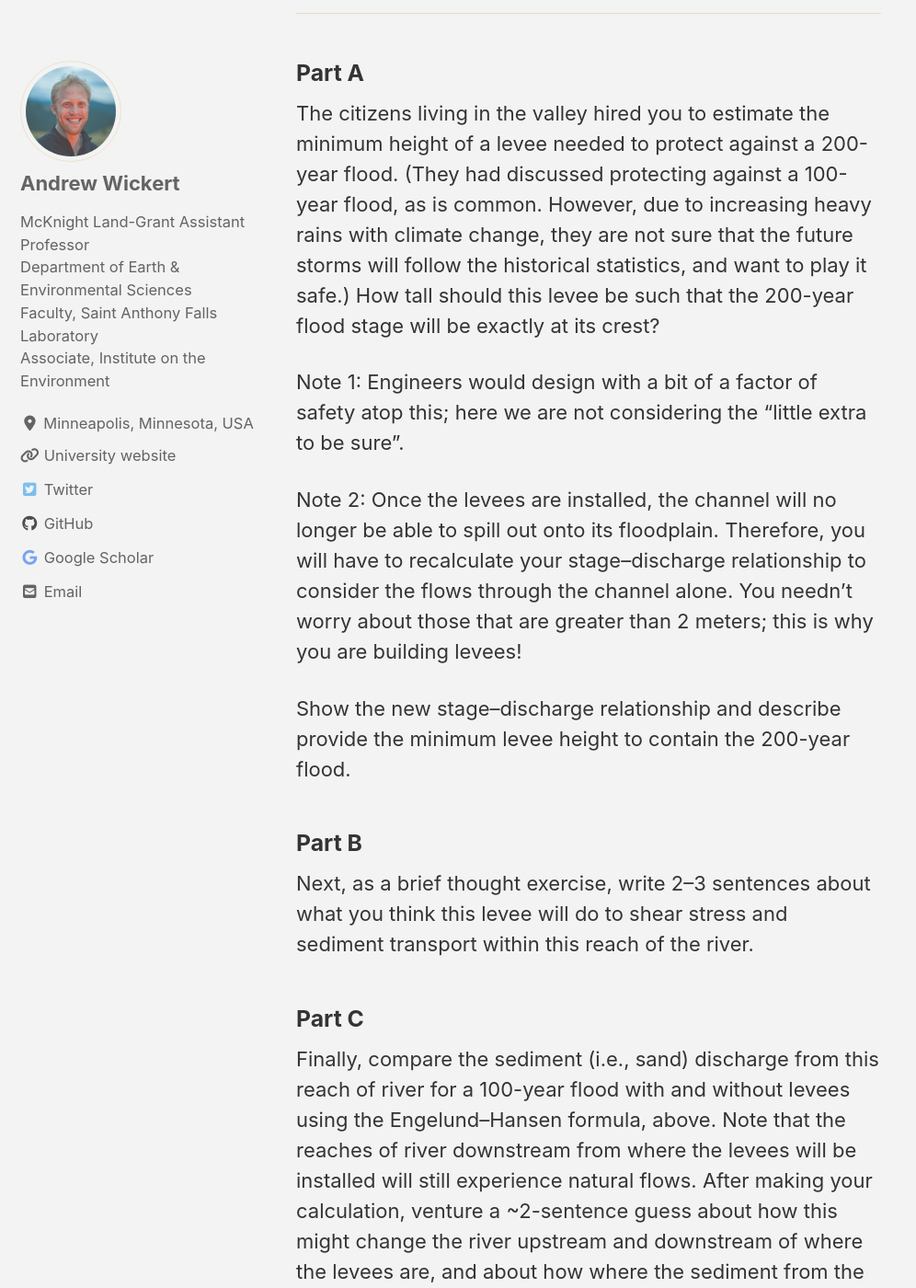
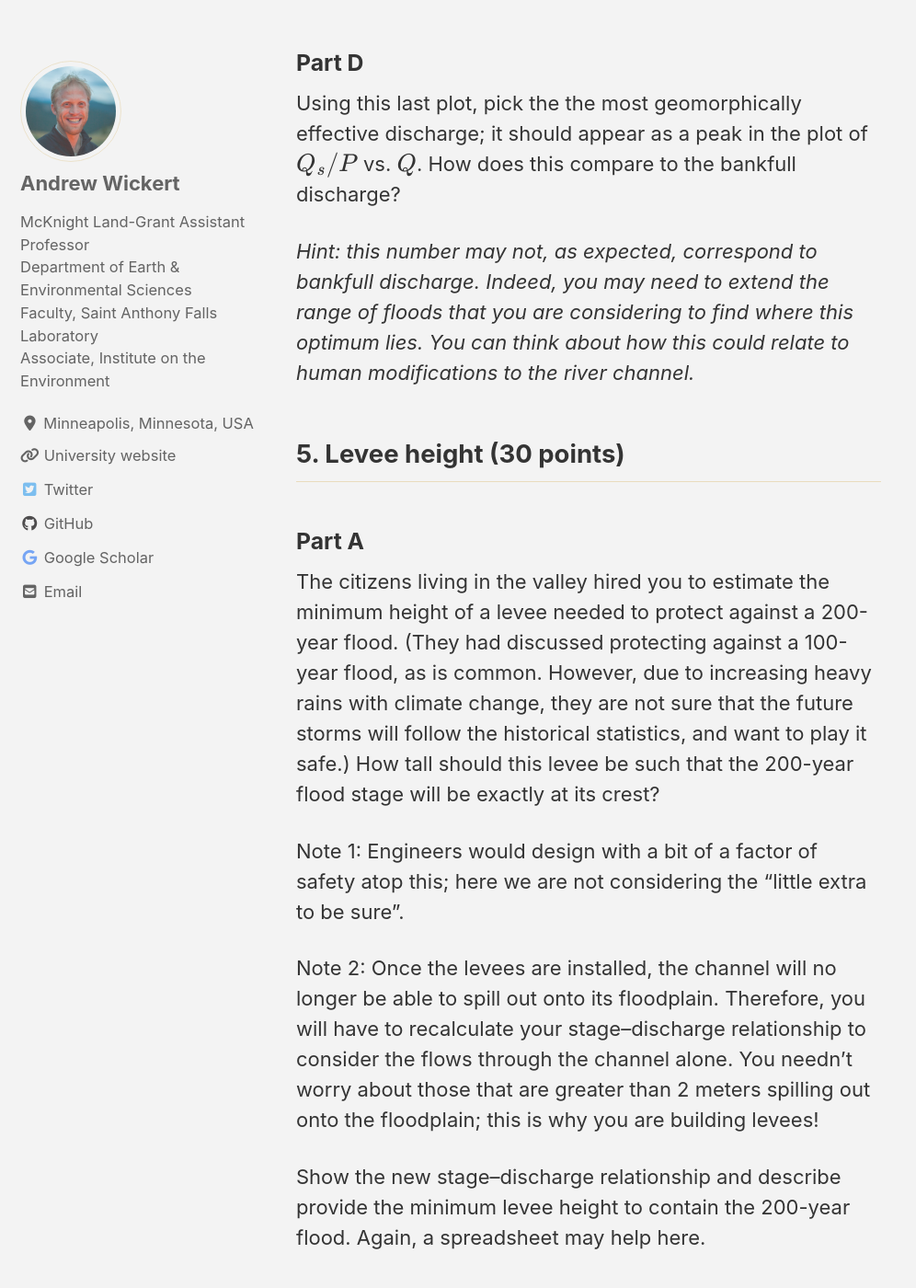
Before and after one commit to GeomorphOnline/GeomorphOnline.github.io, a Jekyll site: the page built from lessons/_hydraulics/pset_rating_curves.md, in a window 1280 px wide and 1400 px high, scrolled down 10332 px. Shown: the whole window at 92% size, without its empty margins (0-996 px from the left). Built offline with Jekyll 4.4.1, drawn with Linux system fonts in a browser that asks for light colours; cached includes are drawn as plain includes; nearby versions of some CDN libraries; formulas are drawn with MathJax 3; some of the changed text lies outside the part shown.

Commit message:
New Q-h; Geomorphically eff. discharge hint; levee height wording fix

```diff
--- a/lessons/_hydraulics/pset_rating_curves.md
+++ b/lessons/_hydraulics/pset_rating_curves.md
@@ -133,6 +133,10 @@
 
 where $$P_R$$ indicates the *return period* of that flood in years.
 
+**NOTE: THE ABOVE EQUATION GIVES AN UNREALISTIC HYDROLOGY. IF YOU HAVE ALREADY USED IT, DON'T WORRY; YOU WILL GET ANSWERS AND YOUR WORK WILL BE GRADED FAIRLY, BUT THE LEVEE HEIGHTS CALCULATED BELOW WILL BE HUGE. IF YOU HAVE NOT YET GONE THROUGH THIS QUESTION, I SUGGEST YOU USE THE FOLLOWING EQUATION:**
+
+$$Q = 30 \log_{10}(500 P_R),$$
+
 ### Part A
 
 First, calculate the return period of the bankfull flow.
@@ -170,6 +174,8 @@
 
 Using this last plot, pick the the most geomorphically effective discharge; it should appear as a peak in the plot of $$Q_s/P$$ vs. $$Q$$. How does this compare to the bankfull discharge?
 
+*Hint: this number may not, as expected, correspond to bankfull discharge. Indeed, you may need to extend the range of floods that you are considering to find where this optimum lies. You can think about how this could relate to human modifications to the river channel.*
+
 <!-- Then, on another set of axes, plot the frequency of each flood (*y* axis), which is the reciprocal of its return period, against water discharge (*x* axis).
 
 Now, multiply these together. This will give you the rate of sediment transport modulated by the frequency of the flood event, and will show you the relative effectiveness of each flood in moving sediment. Plot this (sediment discharge times ) on the *y* axis and water discharge on the *x* axis. -->
@@ -178,13 +184,14 @@
 ## 5. Levee height (30 points)
 
 ### Part A
+
 The citizens living in the valley hired you to estimate the minimum height of a levee needed to protect against a 200-year flood. (They had discussed protecting against a 100-year flood, as is common. However, due to increasing heavy rains with climate change, they are not sure that the future storms will follow the historical statistics, and want to play it safe.) How tall should this levee be such that the 200-year flood stage will be exactly at its crest?
 
 Note 1: Engineers would design with a bit of a factor of safety atop this; here we are not considering the "little extra to be sure".
 
-Note 2: Once the levees are installed, the channel will no longer be able to spill out onto its floodplain. Therefore, you will have to recalculate your stage--discharge relationship to consider the flows through the channel alone. You needn't worry about those that are greater than 2 meters; this is why you are building levees!
+Note 2: Once the levees are installed, the channel will no longer be able to spill out onto its floodplain. Therefore, you will have to recalculate your stage--discharge relationship to consider the flows through the channel alone. You needn't worry about those that are greater than 2 meters spilling out onto the floodplain; this is why you are building levees!
 
-Show the new stage--discharge relationship and describe provide the minimum levee height to contain the 200-year flood.
+Show the new stage--discharge relationship and describe provide the minimum levee height to contain the 200-year flood. Again, a spreadsheet may help here.
 
 ### Part B
 
```
